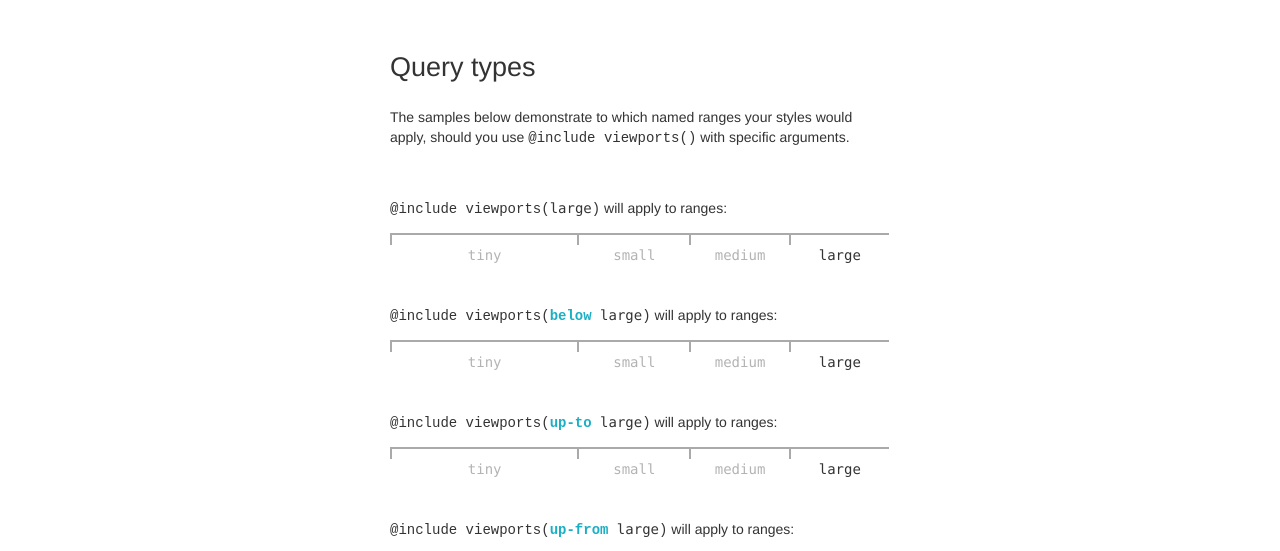
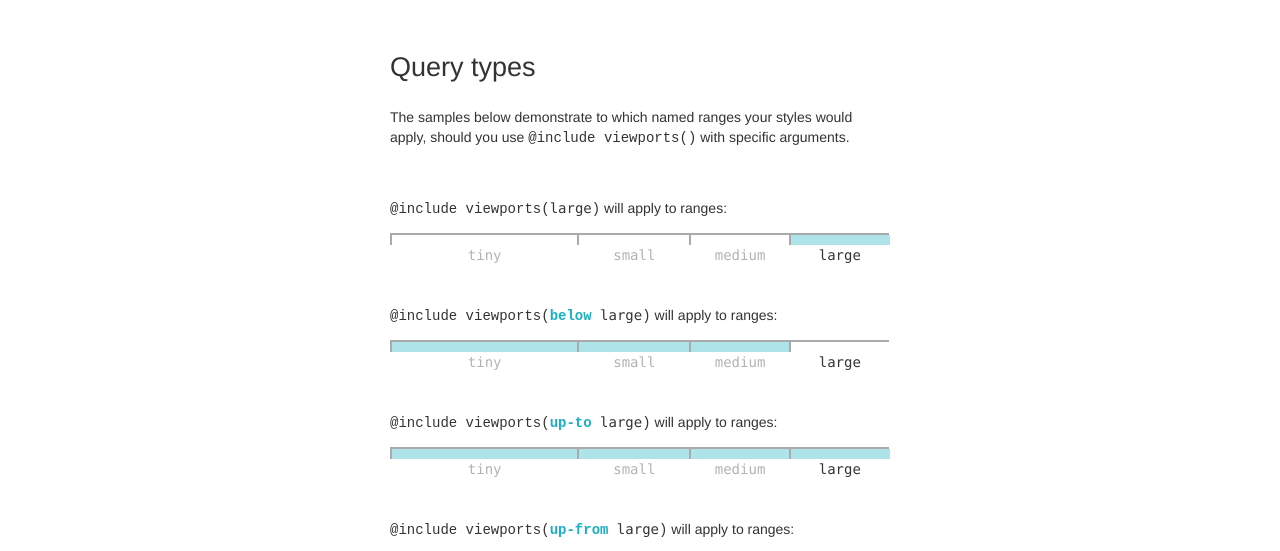
Before and after one commit to jareware/viewports, a website: page index.html in a window 1280 px wide. Shown: the part 339-890 px from the top of the page. Drawn offline with nearby package versions, Linux system fonts and the light colour scheme; files that its build step writes are made by us from their sources.

Commit message:
Fix the index function use to work with new Sass versions.
On failure index returns now null instead of false, but viewports always
compares to false. This is easy to fix by taking a logical not of the resulting
value. For more information see https://github.com/sass/sass/issues/1127

```diff
--- a/_viewports.scss
+++ b/_viewports.scss
@@ -184,7 +184,7 @@ $VIEWPORTS_DEFAULT_QUERY: 'among';
 
         $return: ();
         @each $rangeName in range-names() {
-            @if index($namedRanges, $rangeName) == false { // this is NOT one of the named ranges -> include it
+            @if not index($namedRanges, $rangeName) { // this is NOT one of the named ranges -> include it
                 $return: append($return, bounds-for-range($rangeName));
             }
         }
@@ -235,7 +235,7 @@ $VIEWPORTS_DEFAULT_QUERY: 'among';
     @if validate-config() {
 
         $resolved: null;
-        @if index($VIEWPORTS_QUERY_TYPES, nth($queryConfig, 1)) == false { // if first arg isn't a query type...
+        @if not index($VIEWPORTS_QUERY_TYPES, nth($queryConfig, 1)) { // if first arg isn't a query type...
             $resolved: resolve-query($VIEWPORTS_DEFAULT_QUERY, $queryConfig); // ...use the default type, and treat all args as range names
         } @else { // ...otherwise first arg is the type, and rest should be treated as range names
             $resolved: resolve-query(nth($queryConfig, 1), rest-in-list($queryConfig));
```
